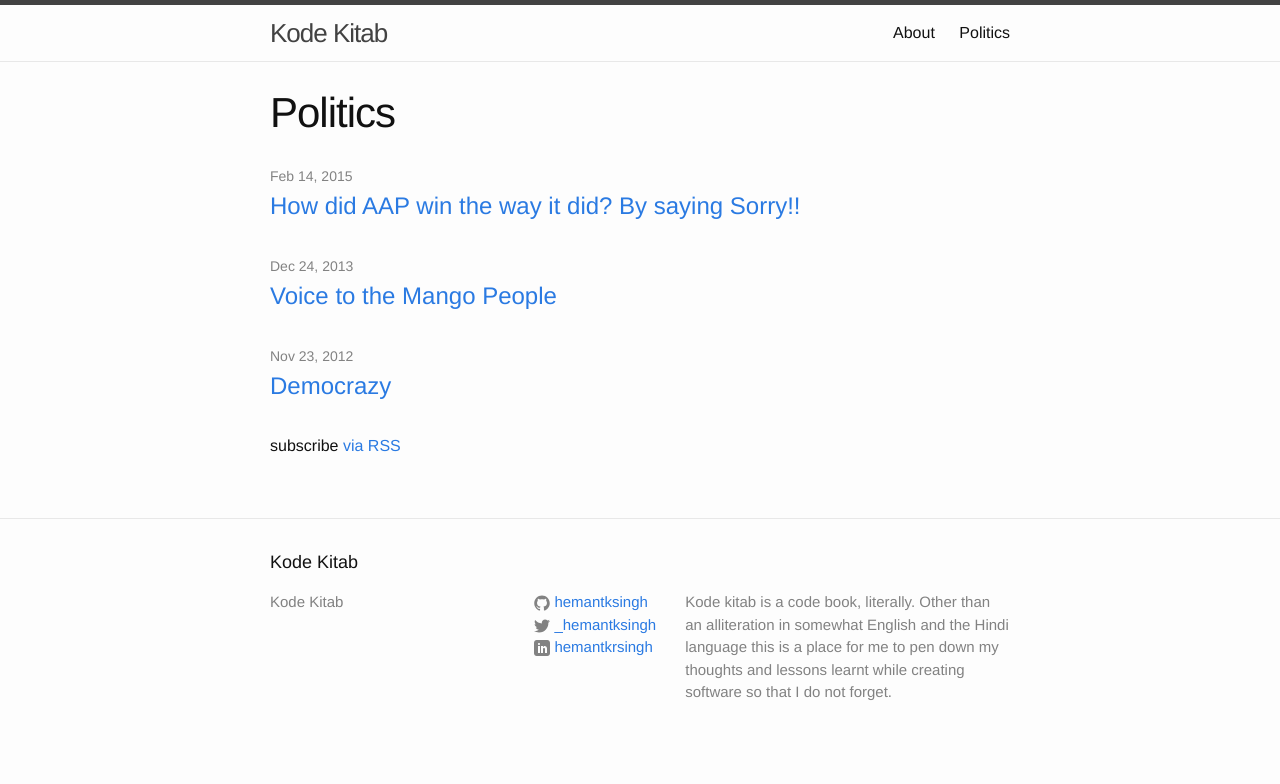
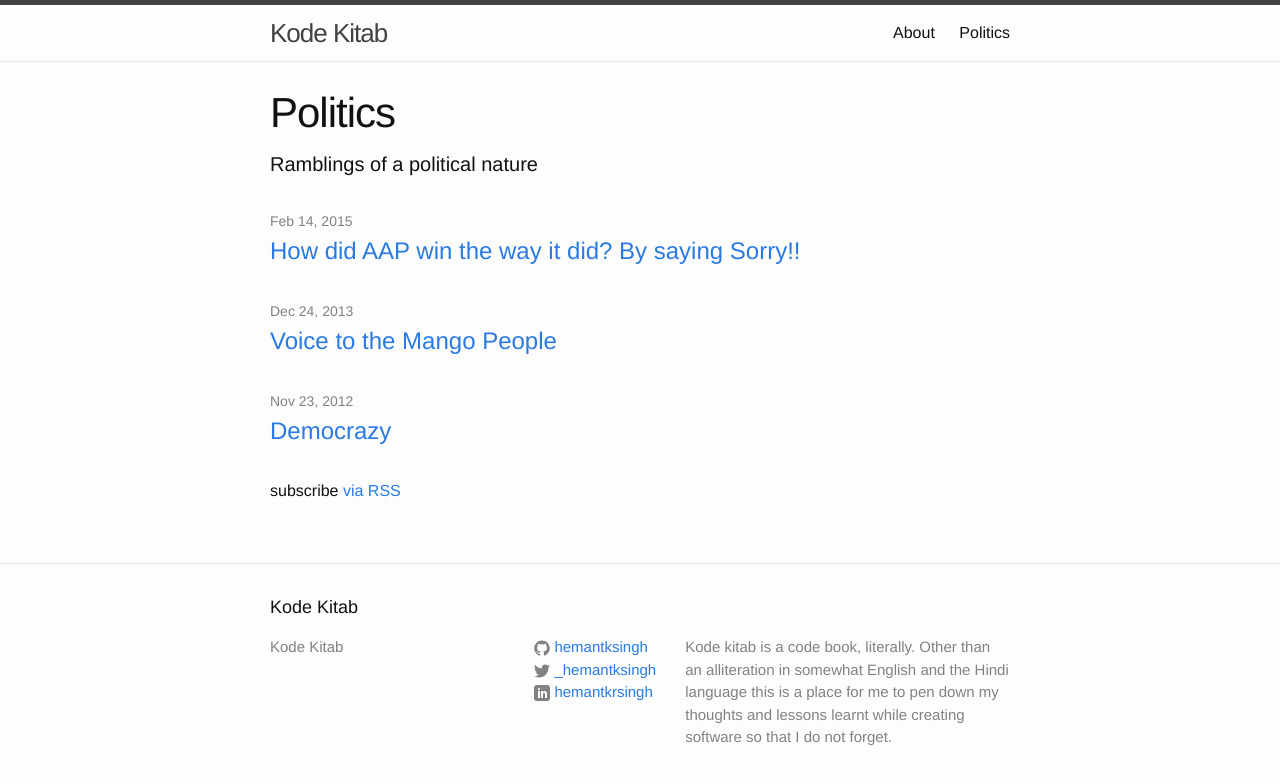
Before and after one commit to hemantksingh/hemantksingh.github.io, a Jekyll site: the page built from politics.html, in a window 1280 px wide. Shown: the top 784 px of the page. Built offline with Jekyll 4.4.1, drawn with Linux system fonts in a browser that asks for light colours.

Commit message:
Added a description for each page.

```diff
--- a/_layouts/page.html
+++ b/_layouts/page.html
@@ -5,6 +5,9 @@ layout: default
 
   <header class="post-header">
     <h1 class="post-title">{{ page.title }}</h1>
+    {% if page.description %}
+  		<h1 class="page-heading">{{page.description}}</h1>
+  	{% endif %}
   </header>
 
   <article class="post-content">
--- a/politics.html
+++ b/politics.html
@@ -2,6 +2,7 @@
 layout: page
 title: Politics
 permalink: /politics/
+description: Ramblings of a political nature
 ---
 
 <div class="home">
```
Also changed, not shown: about.md (+1 -0 lines).
